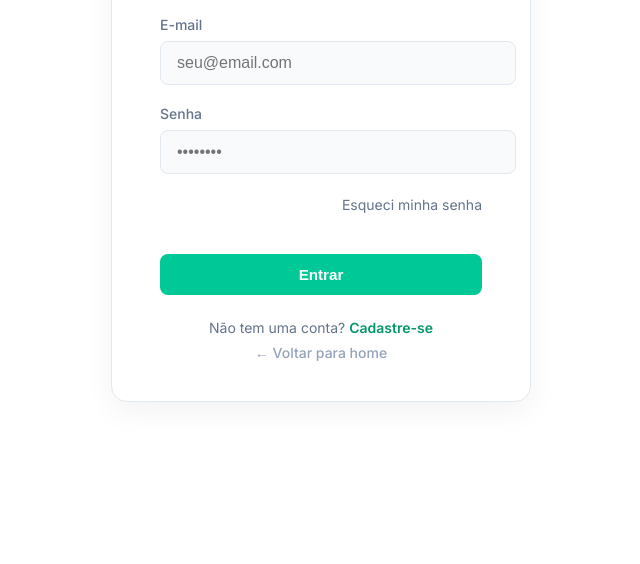
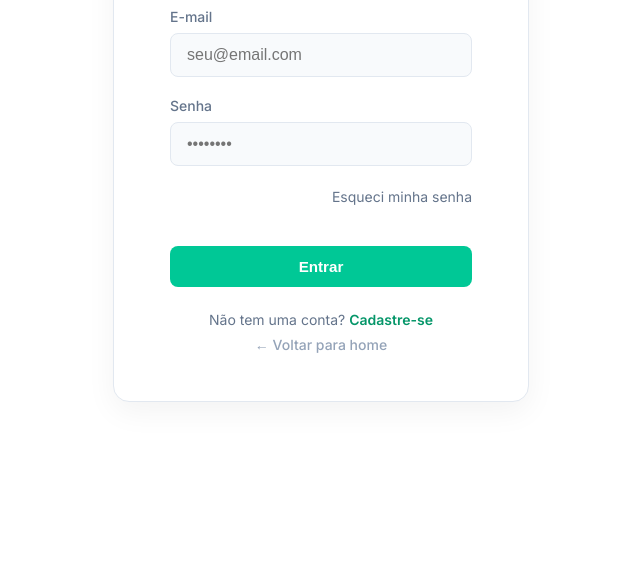
Before and after one commit to Appraises/noprecinho, a website built with Vite: page login.html in a window 1280 px wide. Shown: the part 252-816 px from the top of the page, without its empty margins (319-959 px from the left). Built offline with nearby package versions, Linux system fonts and the light colour scheme; no server answers.

Commit message:
style: adjusting authentication container layout.

```diff
--- a/login.html
+++ b/login.html
@@ -11,23 +11,30 @@
     <link href="https://fonts.googleapis.com/css2?family=Inter:wght@400;500;600;700&display=swap" rel="stylesheet">
     <link rel="stylesheet" href="/src/css/landing.css">
     <style>
+        *,
+        *::before,
+        *::after {
+            box-sizing: border-box;
+        }
+
         body {
             background-color: #F8FAFC;
             height: 100vh;
             display: flex;
             align-items: center;
             justify-content: center;
+            margin: 0;
         }
 
         .auth-container {
             width: 100%;
-            max-width: 420px;
+            max-width: 480px;
             padding: 2rem;
         }
 
         .auth-card {
             background: #FFFFFF;
-            padding: 2.5rem 3rem;
+            padding: 3rem 3.5rem;
             /* Increase side padding slightly for better proportion */
             border-radius: 16px;
             border: 1px solid #E2E8F0;
```
Also changed, not shown: signup.html (+9 -2 lines).
